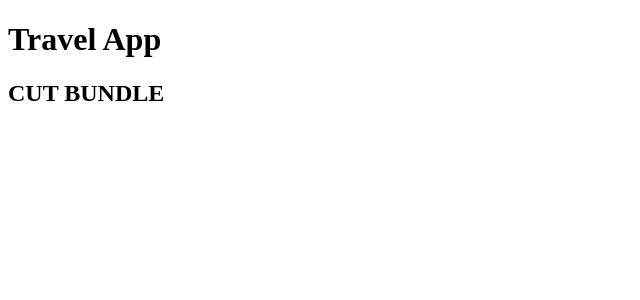
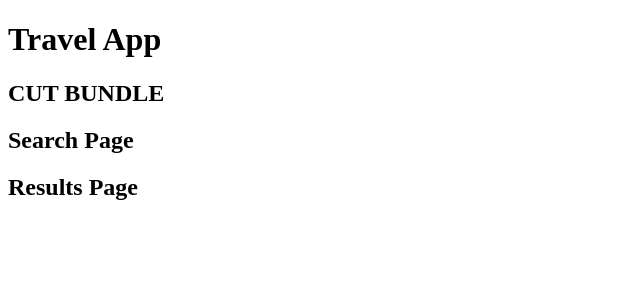
Before and after one commit to team-yeti-crab-43/travelapp, a React app: page / in a window 1280 px wide. Shown: the top 300 px of the page, without its empty margins (0-640 px from the left). Built offline with nearby package versions, Linux system fonts and the light colour scheme; no server answers.

Commit message:
Adding more boilerplate

```diff
--- a/client/App.jsx
+++ b/client/App.jsx
@@ -1,5 +1,7 @@
 import React, { Component } from 'react';
 import ReactDOM from 'react-dom';
+import Search from './Search.jsx';
+import Results from './Results.jsx';
 
 class App extends Component{
 
@@ -23,6 +25,8 @@ class App extends Component{
       return(
       <div>
           <h2>CUT BUNDLE</h2>
+          <Search />
+          <Results />
       </div>
       );
    }
--- /dev/null
+++ b/client/Results.jsx
@@ -0,0 +1,9 @@
+import React from 'react';
+
+const Results = props => {
+  return (
+    <h2>Results Page</h2>
+  )
+}
+
+export default Results
--- /dev/null
+++ b/client/Search.jsx
@@ -0,0 +1,9 @@
+import React from 'react';
+
+const Search = props => {
+  return (
+    <h2>Search Page</h2>
+  )
+}
+
+export default Search
```
Also changed, not shown: 1 other file (tests, documents, lock files or other folders).
